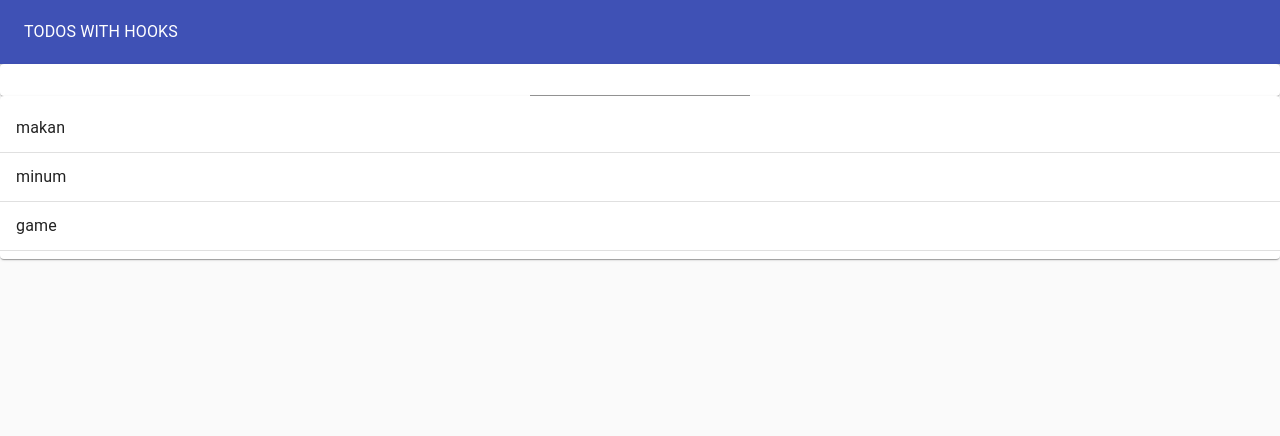
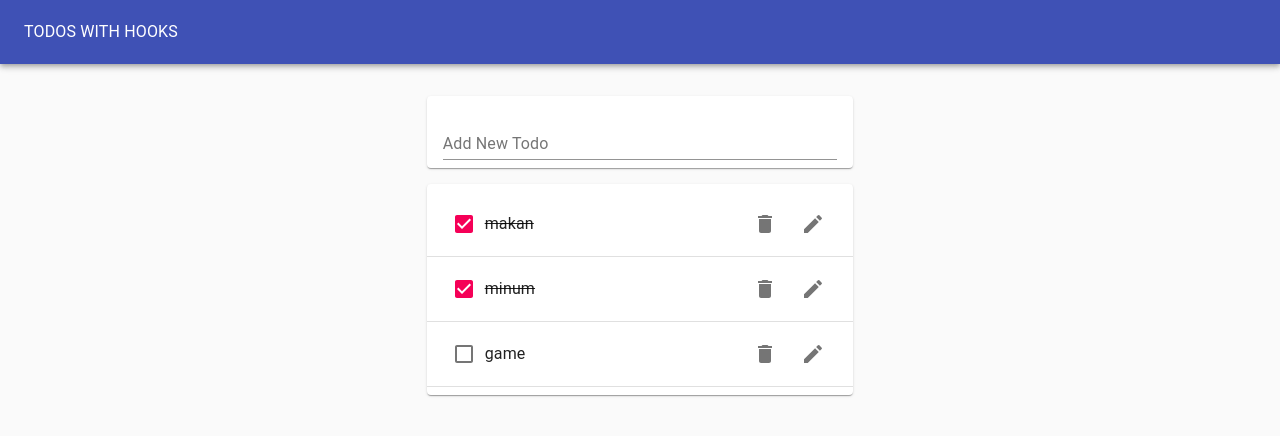
Before and after one commit to xvferdy/todo-app-hooks, a React (Create React App) app: page / in a window 1280 px wide. Shown: the top 436 px of the page. Built offline with nearby package versions, Linux system fonts and the light colour scheme.

Commit message:
Install material icon & render Todo

```diff
--- a/package.json
+++ b/package.json
@@ -4,6 +4,7 @@
   "private": true,
   "dependencies": {
     "@material-ui/core": "^4.11.0",
+    "@material-ui/icons": "^4.9.1",
     "@testing-library/jest-dom": "^4.2.4",
     "@testing-library/react": "^9.5.0",
     "@testing-library/user-event": "^7.2.1",
--- /dev/null
+++ b/src/Todo.js
@@ -0,0 +1,28 @@
+import React from "react";
+import ListItem from "@material-ui/core/ListItem";
+import ListItemText from "@material-ui/core/ListItemText";
+import Checkbox from "@material-ui/core/Checkbox";
+import IconButton from "@material-ui/core/IconButton";
+import DeleteIcon from "@material-ui/icons/Delete";
+import EditIcon from "@material-ui/icons/Edit";
+// import ListItemSecondaryAction from "@material-ui/core/ListItemSecondaryAction";
+
+function Todo({ key, task, completed }) {
+  let todoStyle = {
+    textDecoration: completed ? "line-through" : "none",
+  };
+  return (
+    <ListItem>
+      <Checkbox tabIndex={-1} checked={completed} />
+      <ListItemText style={todoStyle}>{task}</ListItemText>
+      <IconButton aria-label="Delete">
+        <DeleteIcon />
+      </IconButton>
+      <IconButton aria-label="edit">
+        <EditIcon />
+      </IconButton>
+    </ListItem>
+  );
+}
+
+export default Todo;
--- a/src/TodoApp.js
+++ b/src/TodoApp.js
@@ -4,7 +4,7 @@
 import Paper from "@material-ui/core/Paper";
 import AppBar from "@material-ui/core/AppBar";
 import Toolbar from "@material-ui/core/Toolbar";
-// import Grid from "@material-ui/core/Grid";
+import Grid from "@material-ui/core/Grid";
 // import useTodoState from "./hooks/useTodoState";
 
 import TodoList from "./TodoList";
@@ -14,7 +14,7 @@
   const initialTodos = [
     { id: 1, task: "makan", completed: true },
     { id: 2, task: "minum", completed: true },
-    { id: 3, task: "game", completed: true },
+    { id: 3, task: "game", completed: false },
   ];
 
   const [todos, setTodos] = useState(initialTodos);
@@ -37,9 +37,13 @@
           <Typography color="inherit">TODOS WITH HOOKS</Typography>
         </Toolbar>
       </AppBar>
-      <TodoForm addTodo={addTodo} />
-      <TodoList todos={todos} />
-      {/* {console.log(todos)} */}
+      <Grid container justify="center" style={{ marginTop: "1rem" }}>
+        <Grid item xs={11} md={8} lg={4}>
+          <TodoForm addTodo={addTodo} />
+          <TodoList todos={todos} />
+          {/* {console.log(todos)} */}
+        </Grid>
+      </Grid>
     </Paper>
   );
 }
--- a/src/TodoForm.js
+++ b/src/TodoForm.js
@@ -7,7 +7,7 @@
   const [value, handleChange, reset] = useInputState("");
 
   return (
-    <Paper>
+    <Paper style={{ margin: "1rem 0", padding: "0 1rem" }}>
       <form
         onSubmit={(e) => {
           e.preventDefault();
@@ -15,7 +15,13 @@
           reset();
         }}
       >
-        <TextField value={value} onChange={handleChange}></TextField>
+        <TextField
+          value={value}
+          onChange={handleChange}
+          margin="normal"
+          label="Add New Todo"
+          fullWidth
+        ></TextField>
       </form>
     </Paper>
   );
--- a/src/TodoList.js
+++ b/src/TodoList.js
@@ -1,8 +1,8 @@
+import Todo from "./Todo";
 import React from "react";
 import Paper from "@material-ui/core/Paper";
 import List from "@material-ui/core/List";
-import ListItem from "@material-ui/core/ListItem";
-import ListItemText from "@material-ui/core/ListItemText";
+
 import Divider from "@material-ui/core/Divider";
 
 function TodoList(props) {
@@ -12,9 +12,7 @@
       <List>
         {props.todos.map((todo) => (
           <>
-            <ListItem>
-              <ListItemText>{todo.task}</ListItemText>
-            </ListItem>
+            <Todo key={todo.id} task={todo.task} completed={todo.completed} />
             <Divider />
           </>
         ))}
```
Also changed, not shown: 1 other file (tests, documents, lock files or other folders).
